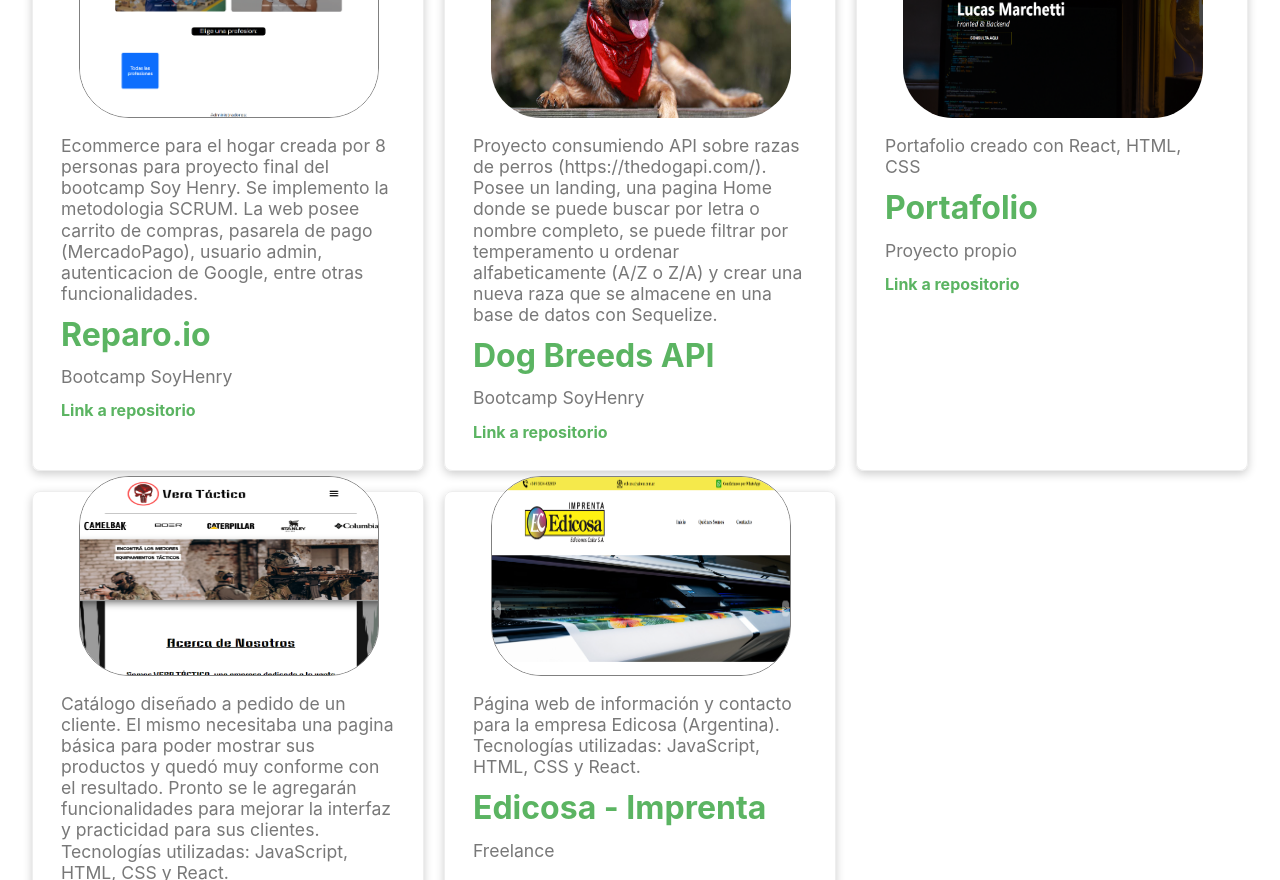
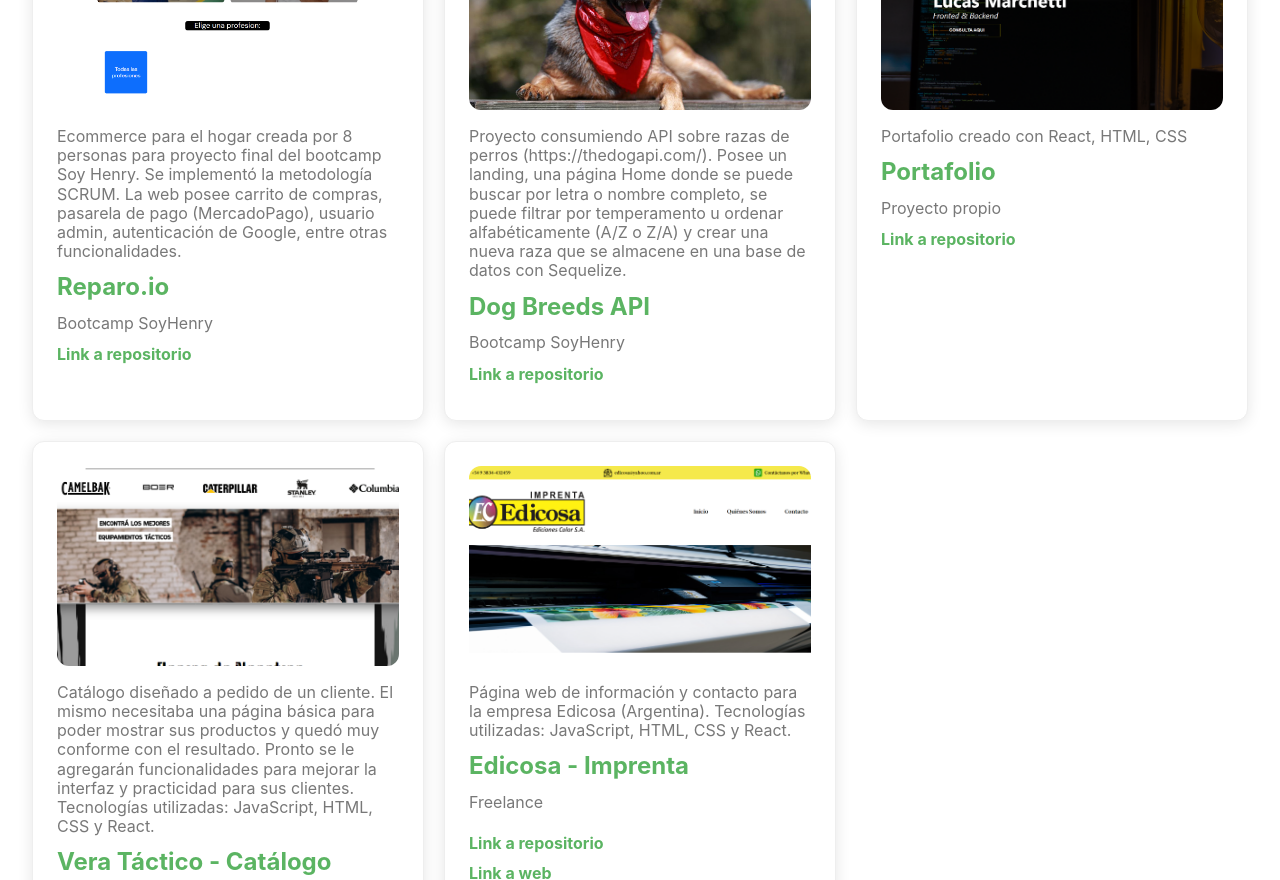
Before and after one commit to LucasMarchetti/Portfolio, a React (Create React App) app: page / in a window 1280 px wide. Shown: the part 1920-2800 px from the top of the page. Built offline with nearby package versions, Linux system fonts and the light colour scheme.

Commit message:
Update Portafilo

```diff
--- a/src/components/Footer.js
+++ b/src/components/Footer.js
@@ -10,13 +10,13 @@ export default function Footer() {
             <a href="/">Inicio</a>
           </li>
           <li className="footer-nav-item">
-            <a href="#about">Sobre Mi</a>
+            <a href="#about">Mi Perfil</a>
           </li>
           <li className="footer-nav-item">
             <a href="#proyects">Proyectos</a>
           </li>
           <li className="footer-nav-item">
-            <a href="#tech">Tecnologias</a>
+            <a href="#tech">Tecnologías</a>
           </li>
           <li className="footer-nav-item">
             <a href="#contact">Contacto</a>
--- a/src/components/Hero.js
+++ b/src/components/Hero.js
@@ -6,7 +6,7 @@ const Hero = () => {
     <div className="hero" id="hero">
       <div className="content">
         <p></p>
-        <p>FULL STACK DEVELOPER</p>
+        <p>FULL STACK WEB DEVELOPER</p>
         <p>Lucas Marchetti</p>
         <p>Frontend & Backend</p>
         <button className="hero-button">
--- a/src/components/Navbar.css
+++ b/src/components/Navbar.css
@@ -4,7 +4,7 @@
   width: 100%;
   top: 0;
   left: 0;
-  z-index: 1;
+  z-index: 1000;
   transition: 0.3s ease-in;
   overflow: hidden;
   background-color: rgba(0, 0, 0, 0.9);
@@ -28,10 +28,13 @@
 .header .navbar .logo {
   width: 250px;
   height: 100%;
-  margin-bottom: 30px;
+  /* margin-bottom: 30px; */
   font-family: "Krona One", serif;
   font-weight: 400;
   font-style: normal;
+  display: flex;
+  justify-content: center;
+  align-items: center;
 }
 
 /* Logo */
--- a/src/components/Proyects.css
+++ b/src/components/Proyects.css
@@ -1,86 +1,98 @@
-.testimonials {
+.proyects {
   width: 100%;
 }
 
-.testimonials .container {
+.proyects .container {
   width: 100%;
   margin: 1rem auto;
   padding: 3rem 0rem;
 }
 
-.testimonials h2 {
+.proyects h2 {
   font-size: 3rem;
   text-align: center;
 }
 
-.testimonials .container .content {
+.proyects .container .content {
   display: grid;
   grid-template-columns: repeat(3, 1fr);
   grid-gap: 20px;
   margin: 4rem 2rem;
 }
 
-.testimonials .card {
+.proyects .card {
   border: 1px solid #eee;
-  border-radius: 8px;
-  box-shadow: 0 3px 10px rgb(0, 0, 0, 0.2);
-  padding: 1rem;
+  border-radius: 12px;
+  box-shadow: 0 3px 15px rgba(0, 0, 0, 0.1);
+  transition: all 0.3s ease;
+  padding: 1.5rem;
+  overflow: hidden;
+  background-color: #fff;
 }
 
-.testimonials img {
-  border-radius: 50px;
-  margin-top: -2rem;
-  width: 300px;
-  margin-left: 30px;
+.proyects .card:hover {
+  transform: translateY(-10px);
+  box-shadow: 0 8px 25px rgba(0, 0, 0, 0.1);
 }
 
-.testimonials .card p {
-  color: #787878;
-  font-size: 1.1rem;
-  margin: 12px;
+.proyects img {
+  border-radius: 12px;
+  width: 100%;
+  height: 200px;
+  object-fit: cover;
+  transition: all 0.3s ease;
 }
 
-.testimonials .card span {
+.proyects .card p {
+  color: #787878;
+  font-size: 1rem;
+  margin: 12px 0;
+}
+
+.proyects .card span {
   color: var(--primary-color);
-  font-size: 2rem;
+  font-size: 1.5rem;
   font-weight: 700;
 }
 
-.card img {
-  width: 300px;
-  height: 200px;
+.proyects .link {
+  color: var(--primary-color);
+  font-size: 1rem;
+  font-weight: 700;
+  text-decoration: none;
+  margin-top: 10px;
+}
+
+.proyects .link:hover {
+  text-decoration: underline;
+}
+
+.repo-links {
+  display: flex;
+  flex-direction: column;
 }
 
 @media screen and (max-width: 1180px) {
-  .testimonials .container {
-    width: 100%;
-  }
-
-  .testimonials .container .content {
+  .proyects .container .content {
     grid-template-columns: repeat(2, 1fr);
     grid-gap: 20px;
     margin: 4rem 2rem;
   }
+}
 
-  .testimonials .card {
-    max-width: 100%;
-    margin: 1rem;
+@media screen and (max-width: 940px) {
+  .proyects .container .content {
+    grid-template-columns: 1fr;
+    justify-content: center;
   }
 }
 
-
-@media screen and (max-width: 940px) {
-  .testimonials .container {
-    width: 100%;
+@media screen and (max-width: 768px) {
+  .proyects .card {
+    padding: 1rem;
   }
 
-  .testimonials .container .content {
-    justify-content: center;
-    grid-template-columns: 1fr;
-  }
-
-  .testimonials .card {
-    max-width: 100%;
-    margin: 0rem;
+  .proyects h2 {
+    font-size: 2.5rem;
   }
 }
--- a/src/components/Proyects.js
+++ b/src/components/Proyects.js
@@ -6,21 +6,20 @@ import p3 from "./images/3.png";
 import p4 from "./images/4.png";
 import p5 from "./images/5.png";
 
-
 export default function Proyects() {
   return (
-    <div className="testimonials" id="proyects">
+    <div className="proyects" id="proyects">
       <div className="container">
         <h2>Proyectos</h2>
         <span className="line"></span>
         <div className="content">
           <div className="card">
-            <img src={p1} alt="img1" style={{ border: "1px solid gray" }} />
+            <img src={p1} alt="Reparo.io" />
             <p>
               Ecommerce para el hogar creada por 8 personas para proyecto final
-              del bootcamp Soy Henry. Se implemento la metodologia SCRUM. La web
+              del bootcamp Soy Henry. Se implementó la metodología SCRUM. La web
               posee carrito de compras, pasarela de pago (MercadoPago), usuario
-              admin, autenticacion de Google, entre otras funcionalidades.
+              admin, autenticación de Google, entre otras funcionalidades.
             </p>
             <p>
               <span>Reparo.io</span>
@@ -31,24 +30,20 @@ export default function Proyects() {
                 href="https://github.com/Joel301/reparo_io_FrontEnd"
                 target="_blank"
                 rel="noreferrer"
-                style={{
-                  color: "var(--primary-color)",
-                  fontSize: "1rem",
-                  fontWeight: "700",
-                }}
+                className="link"
               >
                 Link a repositorio
               </a>
             </p>
           </div>
           <div className="card">
-            <img src={p2} alt="img2" />
+            <img src={p2} alt="Dog Breeds API" />
             <p>
-              Proyecto consumiendo API sobre razas de perros
-              (https://thedogapi.com/). Posee un landing, una pagina Home donde
-              se puede buscar por letra o nombre completo, se puede filtrar por
-              temperamento u ordenar alfabeticamente (A/Z o Z/A) y crear una
-              nueva raza que se almacene en una base de datos con Sequelize.
+              Proyecto consumiendo API sobre razas de perros (https://thedogapi.com/).
+              Posee un landing, una página Home donde se puede buscar por letra
+              o nombre completo, se puede filtrar por temperamento u ordenar
+              alfabéticamente (A/Z o Z/A) y crear una nueva raza que se almacene
+              en una base de datos con Sequelize.
             </p>
             <p>
               <span>Dog Breeds API</span>
@@ -59,18 +54,14 @@ export default function Proyects() {
                 href="https://github.com/LucasMarchetti/PI-DOGS"
                 rel="noreferrer"
                 target="_blank"
-                style={{
-                  color: "var(--primary-color)",
-                  fontSize: "1rem",
-                  fontWeight: "700",
-                }}
+                className="link"
               >
                 Link a repositorio
               </a>
             </p>
           </div>
           <div className="card">
-            <img src={p3} alt="img3" />
+            <img src={p3} alt="Portafolio" />
             <p>Portafolio creado con React, HTML, CSS</p>
             <p>
               <span>Portafolio</span>
@@ -81,37 +72,31 @@ export default function Proyects() {
                 href="https://github.com/LucasMarchetti/Portfolio"
                 rel="noreferrer"
                 target="_blank"
-                style={{
-                  color: "var(--primary-color)",
-                  fontSize: "1rem",
-                  fontWeight: "700",
-                }}
+                className="link"
               >
                 Link a repositorio
               </a>
             </p>
           </div>
           <div className="card">
-            <img src={p4} alt="img1" style={{ border: "1px solid gray" }} />
+            <img src={p4} alt="Vera Táctico - Catálogo" />
             <p>
-              Catálogo diseñado a pedido de un cliente. El mismo necesitaba una pagina básica para poder mostrar sus productos y quedó muy conforme con el resultado.
-              Pronto se le agregarán funcionalidades para mejorar la interfaz y practicidad para sus clientes.
-              Tecnologías utilizadas: JavaScript, HTML, CSS y React.
+              Catálogo diseñado a pedido de un cliente. El mismo necesitaba una
+              página básica para poder mostrar sus productos y quedó muy conforme
+              con el resultado. Pronto se le agregarán funcionalidades para mejorar
+              la interfaz y practicidad para sus clientes. Tecnologías utilizadas:
+              JavaScript, HTML, CSS y React.
             </p>
             <p>
               <span>Vera Táctico - Catálogo</span>
             </p>
             <p>Freelance</p>
-            <p style={{display:"flex", flexDirection:"column"}}>
+            <p className="repo-links">
               <a
                 href="https://github.com/LucasMarchetti/CatalogVeraTactico"
                 rel="noreferrer"
                 target="_blank"
-                style={{
-                  color: "var(--primary-color)",
-                  fontSize: "1rem",
-                  fontWeight: "700",
-                }}
+                className="link"
               >
                 Link a repositorio
               </a>
@@ -119,19 +104,14 @@ export default function Proyects() {
                 href="https://veratactico.netlify.app/"
                 rel="noreferrer"
                 target="_blank"
-                style={{
-                  color: "var(--primary-color)",
-                  fontSize: "1rem",
-                  fontWeight: "700",
-                  marginTop:"10px"
-                }}
+                className="link"
               >
                 Link a web
               </a>
             </p>
           </div>
           <div className="card">
-            <img src={p5} alt="img1" style={{ border: "1px solid gray" }} />
+            <img src={p5} alt="Edicosa - Imprenta" />
             <p>
               Página web de información y contacto para la empresa Edicosa (Argentina).
               Tecnologías utilizadas: JavaScript, HTML, CSS y React.
@@ -140,17 +120,12 @@ export default function Proyects() {
               <span>Edicosa - Imprenta</span>
             </p>
             <p>Freelance</p>
-            <p style={{display:"flex", flexDirection:"column"}}>
+            <p className="repo-links">
               <a
                 href="https://github.com/LucasMarchetti/edicosa-web"
                 rel="noreferrer"
                 target="_blank"
-                style={{
-                  color: "var(--primary-color)",
-                  fontSize: "1rem",
-                  fontWeight: "700",
-                  marginTop:"5px"
-                }}
+                className="link"
               >
                 Link a repositorio
               </a>
@@ -158,12 +133,7 @@ export default function Proyects() {
                 href="https://edicosa.netlify.app/"
                 rel="noreferrer"
                 target="_blank"
-                style={{
-                  color: "var(--primary-color)",
-                  fontSize: "1rem",
-                  fontWeight: "700",
-                  marginTop:"10px"
-                }}
+                className="link"
               >
                 Link a web
               </a>
```
Also changed, not shown: src/components/Contact.css (+138 -72 lines), src/components/Contact.js (+8 -5 lines). Lines whose indentation alone changed are shown as unchanged.
